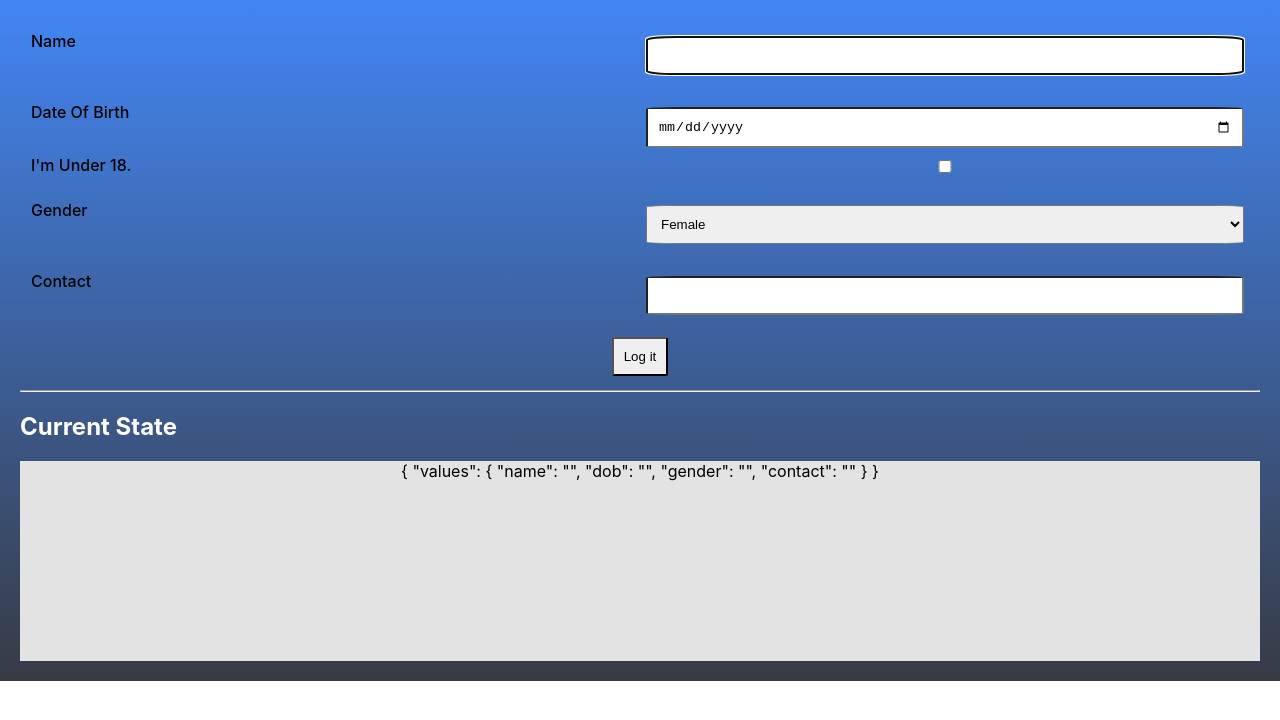
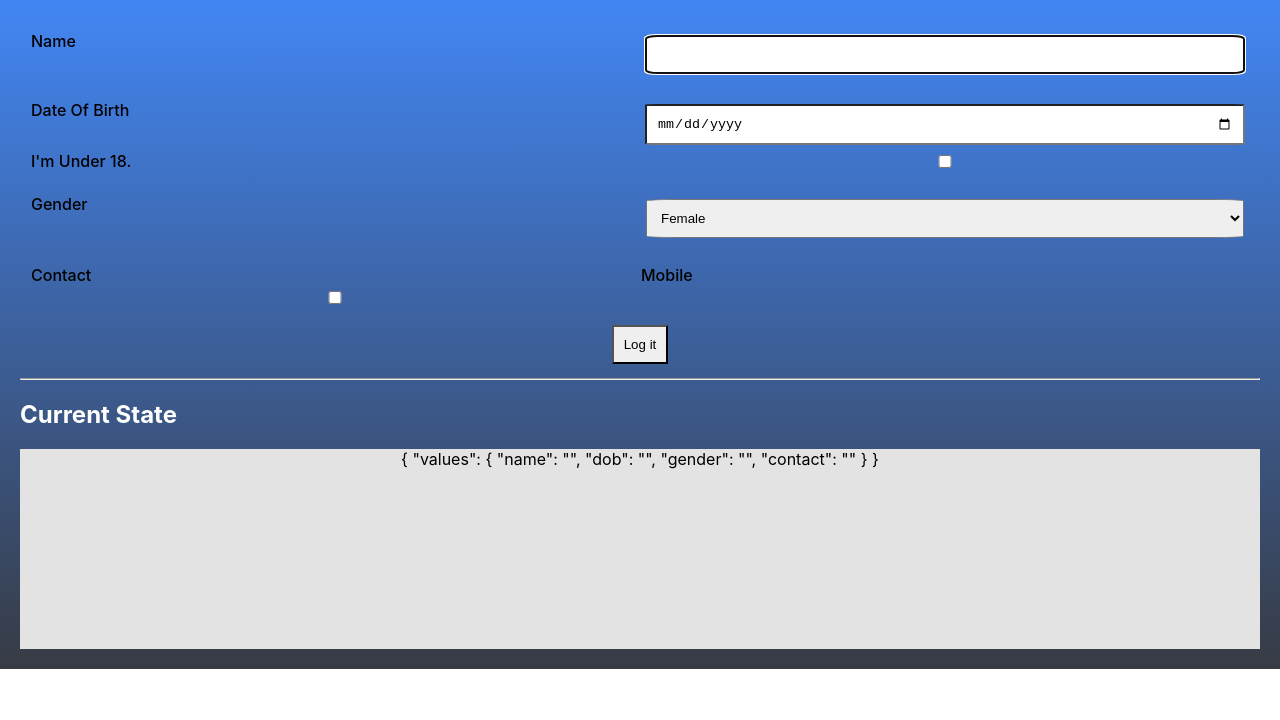
Before and after one commit to J1marotta/json-forms, a React (Create React App) app: page / in a window 1280 px wide. Shown: the top 720 px of the page. Built offline with nearby package versions, Linux system fonts and the light colour scheme.

Commit message:
ideas for contact

```diff
--- a/src/components/Input.js
+++ b/src/components/Input.js
@@ -14,8 +14,8 @@ const Sdiv = styled.div`
 
 const Sinput = styled.input`
   padding: 10px;
-  margin: 6px;
-  border-radius: 5%;
+  margin: 5px;
+  border-radius: 2%;
 `
 const Select = styled.select`
   padding: 10px;
@@ -79,18 +79,15 @@ const rawSelect =
 
 
 const handledob = ({
-    title
-    , required
+     required
     , type
     , onChange
     , values
     , name
-    , options
     , min
     , max
 }) => (
   <React.Fragment>
-
     <Sinput
       type={type}
       id={name}
@@ -103,7 +100,6 @@ const handledob = ({
       disabled={values['guardianConsent']}
       />
 
-
     <Slabel htmlFor={'guardianConsent'}>I'm under 18.</Slabel>
     <Sinput
       type={'checkbox'}
@@ -115,7 +111,6 @@ const handledob = ({
     />
     { values['guardianConsent'] && (
       <React.Fragment>
-
         <Slabel htmlFor={'guardianName'}>Guardian's Name</Slabel>
           <Sinput
             type={'text'}
@@ -133,13 +128,35 @@ const handledob = ({
             onChange={onChange}
             value={values.dob.guardianContact}
             />
-
       </React.Fragment>
     )}
 
   </React.Fragment>
 
 )
+
+
+const handleContactdetails = ({
+  required
+  , type
+  , onChange
+  , values
+  , name
+  , prefix
+}) => (
+  <React.Fragment>
+  <Slabel htmlFor={'guardianConsent'}>Mobile</Slabel>
+    <Sinput
+      type={'checkbox'}
+      id={'contact.mobile'}
+      name={'contact.mobile'}
+      onClick={onChange}
+      value={values.contact.mobile}
+      />
+  </React.Fragment>
+)
+
+
 
 
 const whichInput = ({
@@ -172,7 +189,7 @@ const whichInput = ({
     , values
     })
   ,
-  'tel':  () => rawInput({
+  'tel':  () => handleContactdetails({
       required
     , type
     , onChange
--- a/src/components/form.js
+++ b/src/components/form.js
@@ -7,7 +7,7 @@ import Preview from './statePreview';
 const Sbutton = styled.button`
   padding: 10px;
   margin: 6px;
-  border-radius: 5%;
+  border-radius: 2%;
 
     @media(min-width: 750px) {
       justify-self: center;
```
Lines whose indentation alone changed are shown as unchanged.
